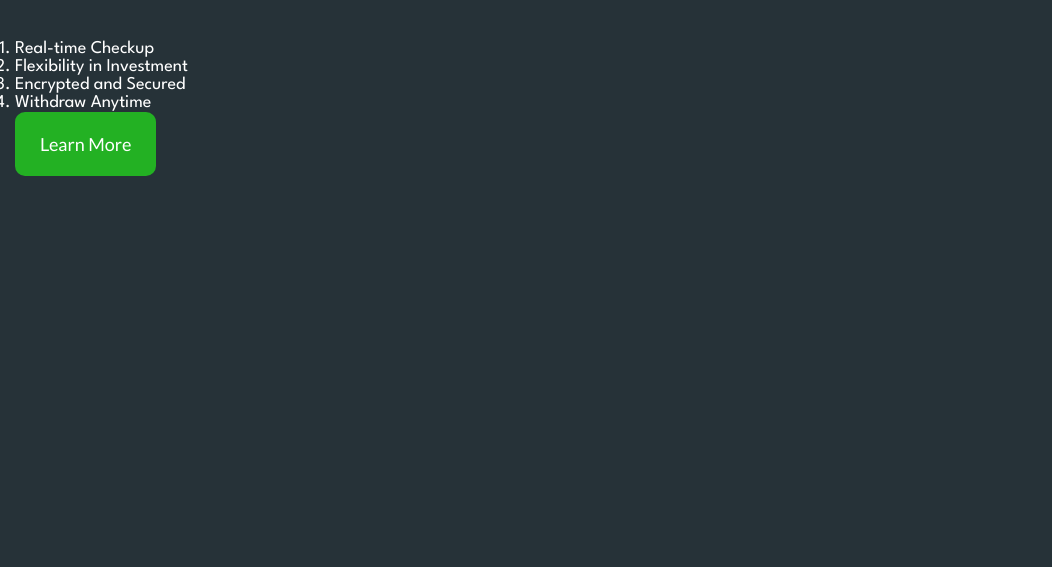
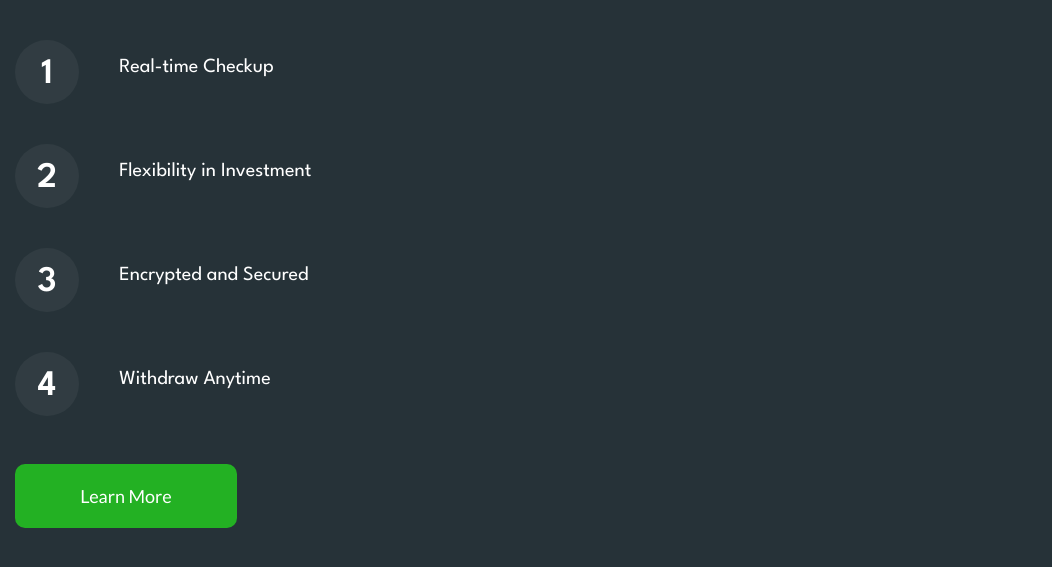
Before and after one commit to Rostyslav-Baryshok/FarmVest, a website built with webpack: page src/index.html in a window 1280 px wide. Shown: the part 2932-3499 px from the top of the page, without its empty margins (0-1052 px from the left). Before the commit the page ends 3187 px from the top, so only its background shows below. Built offline with nearby package versions, Linux system fonts and the light colour scheme; files whose address does not match are found by name.

Commit message:
done section why

```diff
--- a/src/scss/base/forms/button.scss
+++ b/src/scss/base/forms/button.scss
@@ -3,6 +3,7 @@
 
 .button {
   font-family: Lato;
+  text-align: center;
   font-weight: 500;
   display: inline-block;
   line-height: math.div(22, 18);
--- a/src/scss/home.scss
+++ b/src/scss/home.scss
@@ -162,7 +162,6 @@
   &__content {
     @include adaptiveValue("padding-right", 95, 30, 1420, 992, 2);
     @media (max-width: $mobileSmall) {
-      text-align: center;
       padding-right: 0;
     }
   }
@@ -186,6 +185,9 @@
   }
 }
 .steps-how {
+  @media (max-width: $mobileSmall) {
+    text-align: center;
+  }
   // .steps-how__item
   &__item {
     display: flex;
@@ -246,6 +248,9 @@
   // .pathway__image
   &__image {
     flex: 0 0 percent(694, 1420);
+    @media (max-width: $tablet) {
+      width: 100%;
+    }
     .image-block__circl {
       top: auto;
       right: auto;
@@ -268,7 +273,6 @@
     flex: 1 1 auto;
     @include adaptiveValue("padding-left", 126, 30, 1420, 992, 2);
     @media (max-width: 991px) {
-      text-align: center;
       padding-left: 0;
     }
   }
@@ -352,7 +356,6 @@
   &__content {
     @include adaptiveValue("padding-right", 177, 30, 1420, 992, 2);
     @media (max-width: $mobileSmall) {
-      text-align: center;
       padding-right: 0;
     }
   }
@@ -370,18 +373,46 @@
   }
   // .why__steps
   &__steps {
+    &:not(:last-child) {
+      @include adaptiveValue("margin-bottom", 55, 30);
+    }
   }
   // .why__button
   &__button {
+    min-width: rem(222);
+    @media (max-width: $mobileSmall) {
+      width: 100%;
+    }
+    @media (max-width: $tablet) {
+      line-height: 30px;
+    }
   }
   // .why__image
   &__image {
-    // background-color: transparent;
-    // padding: 0;
   }
 }
 .steps-why {
+  list-style-type: none;
+  counter-reset: item;
+  display: grid;
+  @include adaptiveValue("gap", 48, 20);
   // .steps-why__item
   &__item {
+    display: flex;
+    font-size: rem(20);
+    line-height: math.div(55, 20);
+    @include adaptiveValue("gap", 48, 20);
+    &::before {
+      content: counter(item);
+      text-align: center;
+      line-height: rem(70);
+      counter-increment: item;
+      border-radius: 50%;
+      font-size: rem(36);
+      font-weight: 600;
+      width: rem(64);
+      height: rem(64);
+      background: rgba(255, 255, 255, 0.05);
+    }
   }
 }
```
